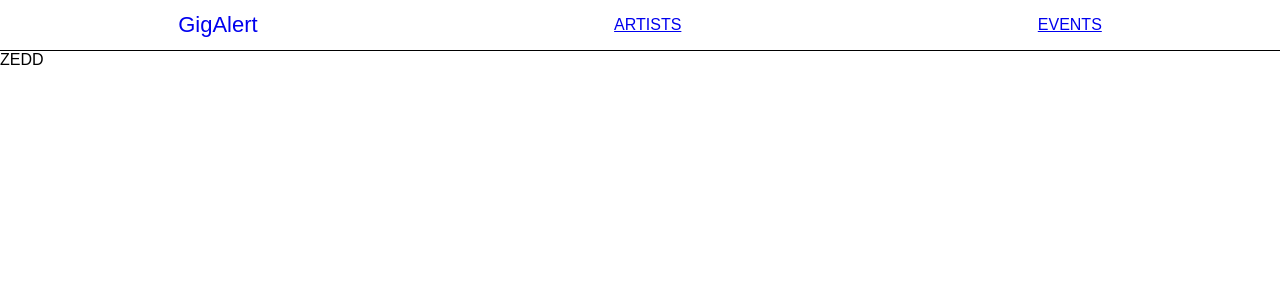
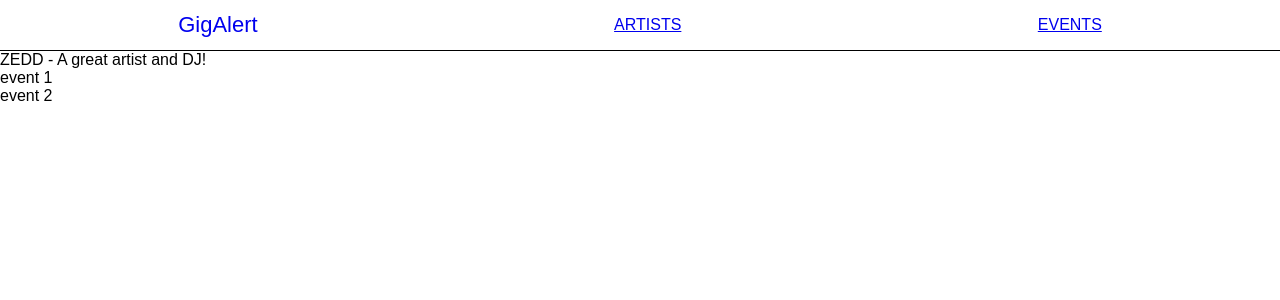
Before and after one commit to jsmatthews/gigalert, a React (Create React App) app: page /artists/1 in a window 1280 px wide. Shown: the top 300 px of the page. Built offline with nearby package versions, Linux system fonts and the light colour scheme; data requests are answered from the project's data file.

Commit message:
Added artist events to artist profile

```diff
--- a/db.json
+++ b/db.json
@@ -2,11 +2,13 @@
     "artists": [
         {
             "id": 1,
-            "name": "ZEDD"
+            "name": "ZEDD",
+            "description":"A great artist and DJ!"
         },
         {
             "id": 2,
-            "name": "Marshmello"
+            "name": "Marshmello",
+            "description":"A great artist and DJ!"
         }
     ],
     "events": [
@@ -16,6 +18,20 @@
             "location": "Tokyo",
             "artistId": 1,
             "date": "2018-01-01"
+        },
+        {
+            "id": 2,
+            "name": "event 2",
+            "location": "Seoul",
+            "artistId": 1,
+            "date": "2018-01-02"
+        },
+        {
+            "id": 3,
+            "name": "Marshmello tour",
+            "location": "Seoul",
+            "artistId": 2,
+            "date": "2018-01-02"
         }
     ]
 }
--- a/src/actions/index.js
+++ b/src/actions/index.js
@@ -44,3 +44,18 @@
         payload: { artist }
     }
 }
+
+export function fetchArtistEvents(artistId){
+    return dispatch => {
+        api.fetchArtistEvents(artistId).then(resp => {
+            dispatch(fetchArtistEventsSucceeded(resp.data));
+        })
+    }
+}
+
+const fetchArtistEventsSucceeded = (events) => {
+    return {
+        type: 'FETCH_ARTIST_EVENTS_SUCCEEDED',
+        payload: { events }
+    }
+}
--- a/src/api/index.js
+++ b/src/api/index.js
@@ -20,3 +20,7 @@
 export function fetchArtist(artistId) {
     return client.get(`/artists/${artistId}`);
 }
+
+export function fetchArtistEvents(artistId){
+    return client.get(`/events?artistId=${artistId}`);
+}
--- a/src/components/Artists/ArtistProfile.js
+++ b/src/components/Artists/ArtistProfile.js
@@ -1,35 +1,47 @@
 import React, { Component } from 'react'
 import { connect } from 'react-redux'
-import { fetchArtist } from '../../actions/index'
+import { fetchArtist, fetchArtistEvents } from '../../actions/index'
+
+const ArtistInfo = ({ name, description }) => (
+    <div className='artist-info'>
+        {name} - {description}
+    </div>
+)
+
+const ArtistEvents = props => props.events.map(event => <div key={event.id}>{event.name}</div>)
 
 class ArtistProfile extends Component {
     constructor(props) {
         super(props);
-        this.state = { selectedArtist: {} }
+        this.state = { selectedArtist: {}, artistEvents: [] }
     }
 
-    componentWillMount(){
+    componentWillMount() {
         this.props.dispatch(fetchArtist(this.props.match.params.artistId))
+        this.props.dispatch(fetchArtistEvents(this.props.match.params.artistId))
     }
 
-    componentWillReceiveProps(nextProps){
-        if (nextProps.artistProfile !== null) {
-            this.setState({ selectedArtist: nextProps.artistProfile });
+    componentWillReceiveProps(nextProps) {
+        if (nextProps.artistProfile !== null && nextProps.artistEvents !== null) {
+            this.setState({ selectedArtist: nextProps.artistProfile, artistEvents: nextProps.artistEvents });
         }
     }
 
     render() {
         return (
             <div className='artist-profile'>
-                {(this.state.selectedArtist) ? this.state.selectedArtist.name : "Not Defined"}
+                {
+                    (this.state.selectedArtist) ? <ArtistInfo {...this.state.selectedArtist} /> : ""
+                }
+                <ArtistEvents events={this.state.artistEvents} />
             </div>
         )
     }
 }
 
 const mapStateToProps = (state) => {
-    const { artistProfile } = state.artists;
-    return { artistProfile }
+    const { artistProfile, artistEvents } = state.artists;
+    return { artistProfile, artistEvents }
 }
 
 export default connect(mapStateToProps)(ArtistProfile)
--- a/src/reducers/index.js
+++ b/src/reducers/index.js
@@ -1,6 +1,7 @@
-
 const defaultArtists = {
-    artists: []
+    artists: [],
+    artistProfile: {},
+    artistEvents:[]
 }
 
 const defaultEvents = {
@@ -14,6 +15,9 @@
         }
         case 'FETCH_ARTIST_SUCCEEDED':{
             return {...state, artistProfile: action.payload.artist};
+        }
+        case 'FETCH_ARTIST_EVENTS_SUCCEEDED':{
+            return {...state, artistEvents: action.payload.events};
         }
         default: {
             return state;
```
